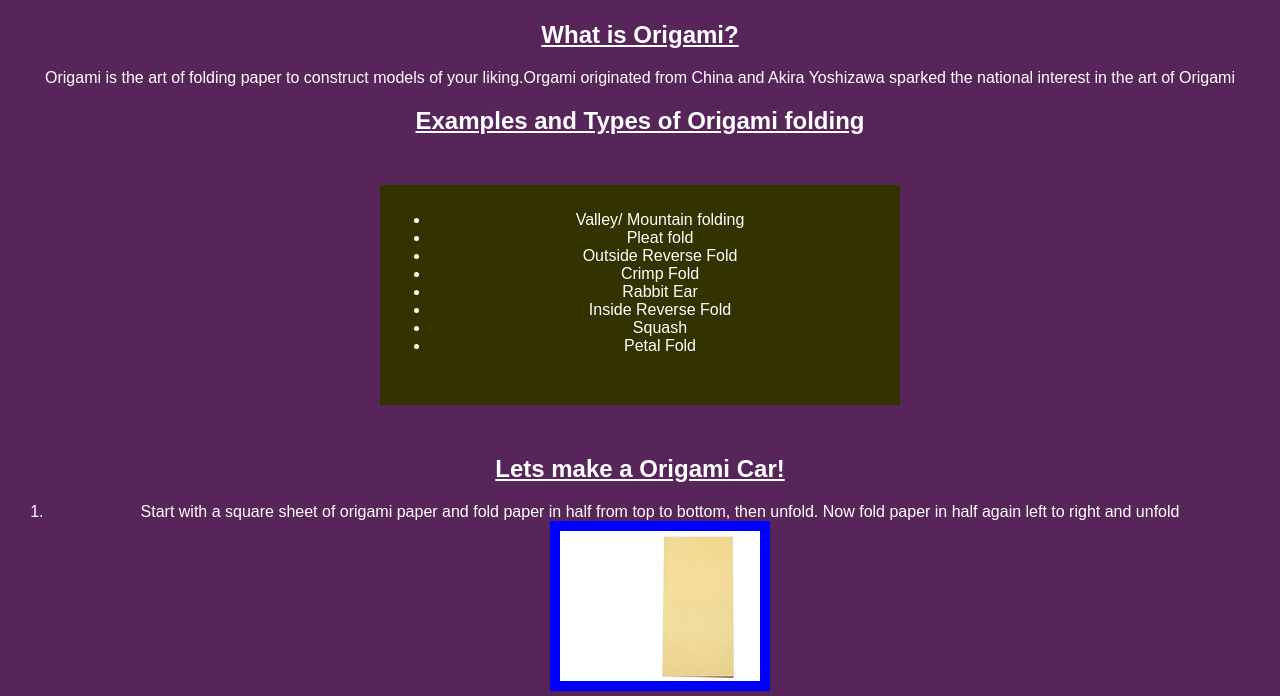
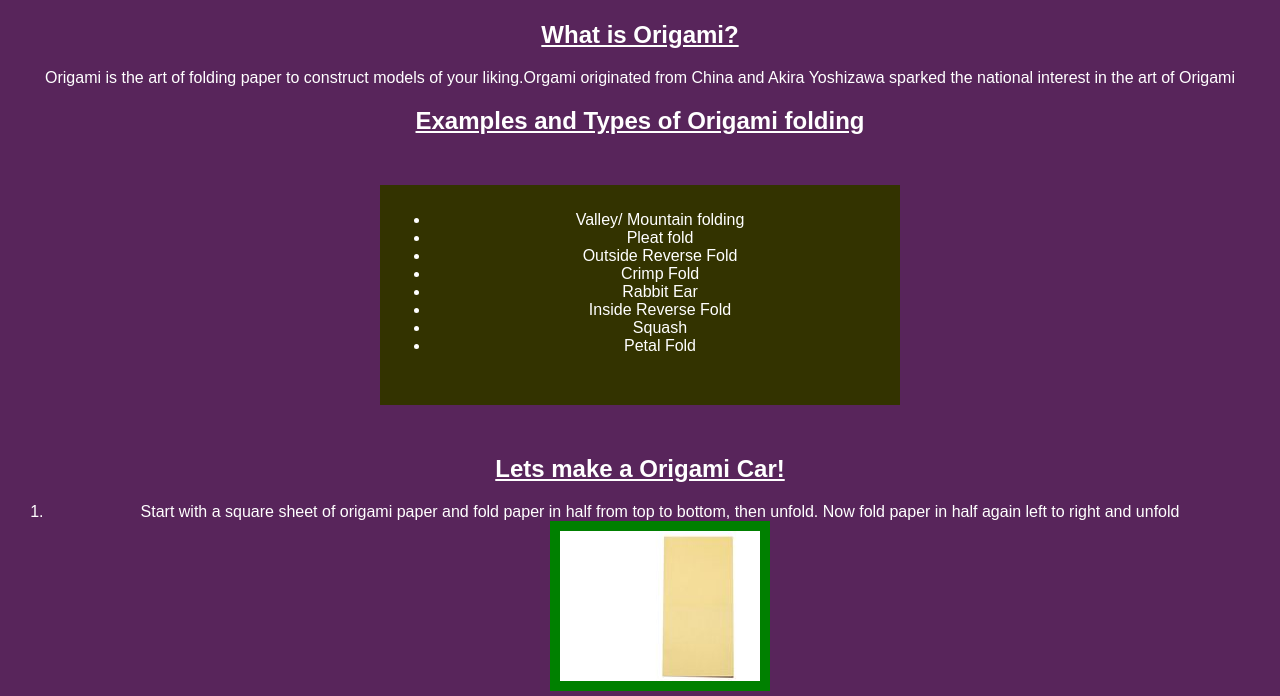
Before and after one commit to sabaslote/project2, a plain HTML site: page origami.html in a window 1280 px wide. Shown: the part 95-791 px from the top of the page. Drawn offline with Linux system fonts and the light colour scheme.

Commit message:
fixing cascade

```diff
--- a/css/style.css
+++ b/css/style.css
@@ -41,7 +41,7 @@ h2 {
 	margin-right: auto;
 }
 .image {
-	border: 10px solid blue;
+	border: 10px solid green;
 	width: 200px;
 	height: 150px;
 }
```
